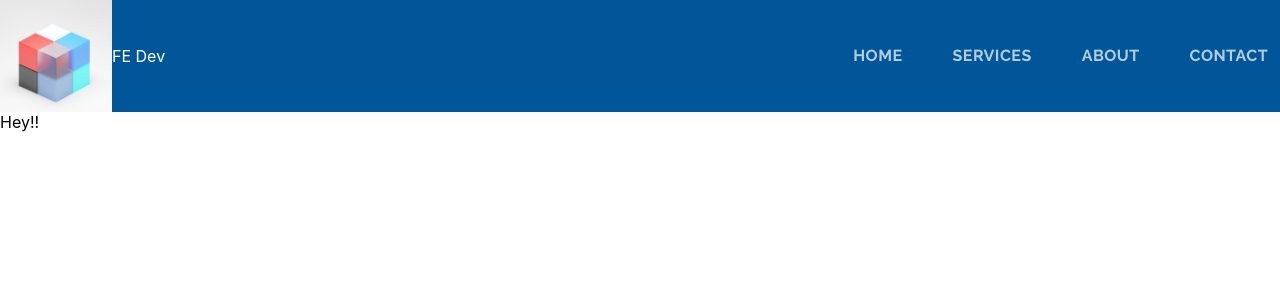
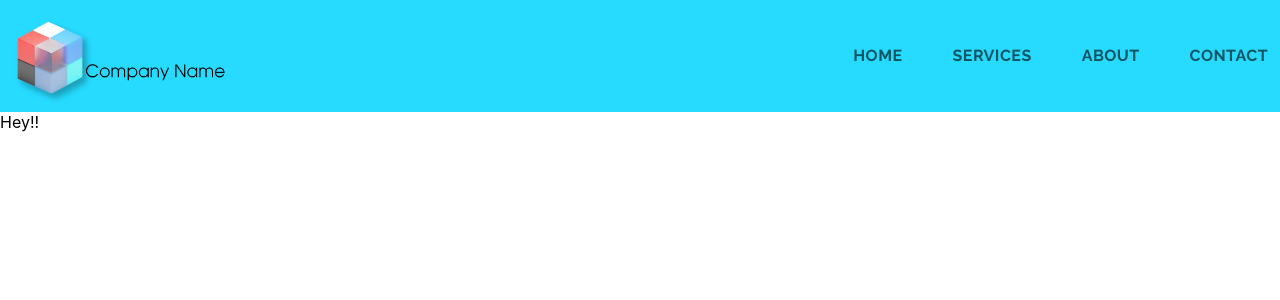
Before and after one commit to JJLindsey/material-components, a React (Create React App) app: page / in a window 1280 px wide. Shown: the top 300 px of the page. Built offline with nearby package versions, Linux system fonts and the light colour scheme.

Commit message:
added mock logo & chg primary color

```diff
--- a/src/components/Header.js
+++ b/src/components/Header.js
@@ -6,7 +6,7 @@ import {makeStyles} from '@material-ui/core/styles'
 import Tabs from '@material-ui/core/Tabs';
 import Tab from '@material-ui/core/Tab';
 
-import logo from '../assets/sunder-muthukumaran-fd6K_OFlnRA-unsplash.jpg'
+import logo from '../assets/testLogo.png'
 
 function ElevationScroll(props) {
     const { children } = props;
@@ -50,7 +50,6 @@ export default function Header(props) {
           <AppBar position='fixed' color='primary'>
               <Toolbar disableGutters>
                 <img className={classes.logo} alt='company logo' src={logo} />
-                FE Dev
                 <Tabs className={classes.tabContainer}>
                   <Tab className={classes.tab} label='Home'/>
                   <Tab className={classes.tab} label='Services'/>
--- a/src/components/UI/Theme.js
+++ b/src/components/UI/Theme.js
@@ -1,6 +1,6 @@
 //import createMuiTheme from '@material-ui/styles'
 import { createTheme } from '@material-ui/core/styles';
-const appBlue = '#005698'
+const appBlue = '#26dbff'
 const appOrange = '#984200'
 
 export default createTheme({
```
Also changed, not shown: src/assets/testLogo.png (added).
